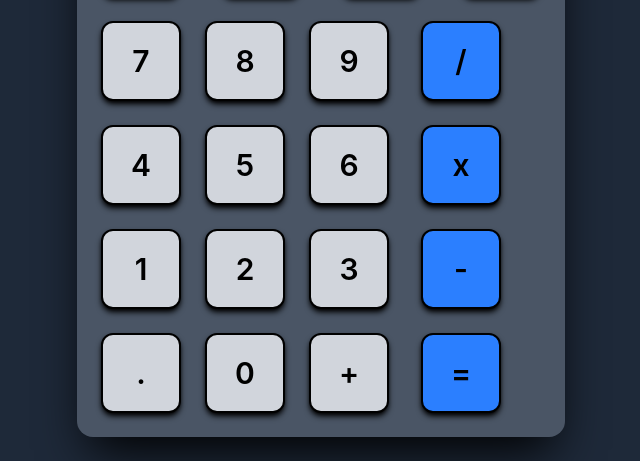
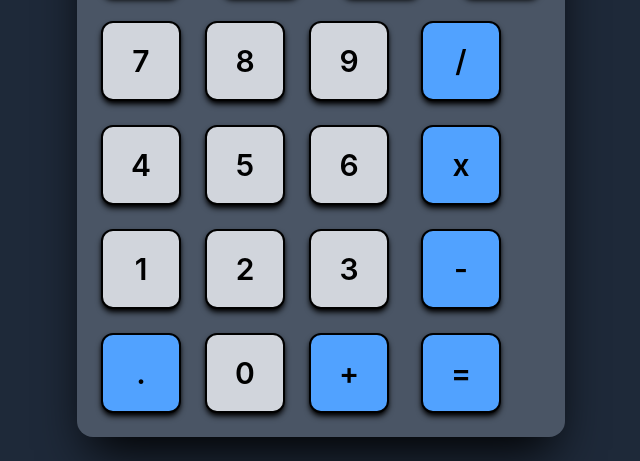
Before and after one commit to Shaedow2000/WebCalc, a website built with Vite: page index.html in a window 1280 px wide. Shown: the part 339-800 px from the top of the page, without its empty margins (319-959 px from the left). Built offline with nearby package versions, Linux system fonts and the light colour scheme.

Commit message:
Change the colors of some buttons.

```diff
--- a/index.html
+++ b/index.html
@@ -74,7 +74,7 @@
                             <div id="0">
                                 0
                             </div>
-                            <div id="+">
+                            <div id="+" class="plus-btn">
                                 +
                             </div>
                         </section>
@@ -89,7 +89,7 @@
                         <div id="-">
                             -
                         </div>
-                        <div id="=">
+                        <div id="=" class="eq-btn">
                             =
                         </div>
                     </section>
--- a/src/style.css
+++ b/src/style.css
@@ -28,9 +28,17 @@ main, #buttons {
 #top-buttons {
     @apply flex gap-10 md:mt-10
 }
-#top-buttons div,
-#symbols div {
+#top-buttons div {
     @apply bg-blue-300 dark:bg-blue-500
+}
+
+#symbols div,
+#numbers .plus-btn,
+#numbers #dot {
+    @apply bg-blue-200 dark:bg-blue-400
+}
+#symbols .eq-btn {
+    @apply bg-blue-400 dark:bg-blue-600
 }
 
 #numbers,
```
